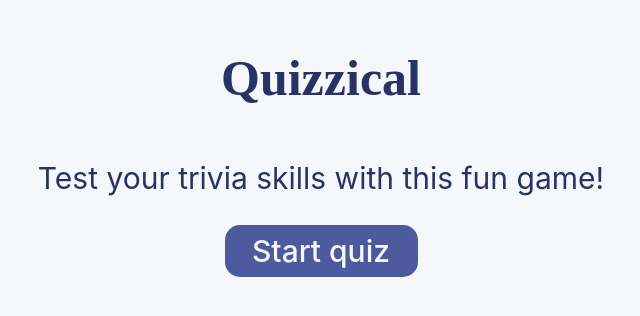
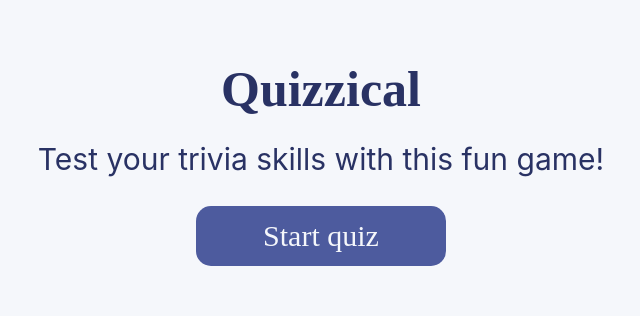
Before and after one commit to SedaIcel/quizzical, a React (Vite) app: page / in a window 1280 px wide. Shown: the part 248-564 px from the top of the page, without its empty margins (319-959 px from the left). Built offline with nearby package versions, Linux system fonts and the light colour scheme.

Commit message:
adding some style elements

```diff
--- a/src/components/Quiz.jsx
+++ b/src/components/Quiz.jsx
@@ -34,15 +34,16 @@ export default function Quiz(){
 
     const newElements = newData.map(item => {
         return (
-             <div>
-                <h1>{item.question}</h1>
-                <p>{item.triviaAnswers}</p>
+             <div className ="container">
+                <h1 className ="container-questions">{item.question}</h1>
+                <button className = "container-answers">{item.triviaAnswers}</button>
+                <hr/>
             </div>
             )
     });
 
     return(
-        <div>
+        <div className ="quiz">
             {newElements}
         </div>
 
--- a/style.css
+++ b/style.css
@@ -1,45 +1,79 @@
 * {
     box-sizing: border-box;
+    margin: 0;
 }
 
 main{
     font-family: 'Karla';
+    background: #F5F7FB;
+
 }
 .start-page{
-    background: #F5F7FB;
+
     display: flex;
     flex-direction: column;
     align-items: center;
     justify-content: center;
     height: 100%;
+
 }
 
 .title{
-    font-weight: 700;
     font-size: 50px;
     line-height: 37px;
     text-align: center;
-
     color: #293264;
 }
 
 .instructions{
     font-family: 'Inter';
-    font-weight: 400;
     font-size: 30px;
     text-align: center;
     color: #293264;
+    margin-bottom: 30px
 }
 
 button{
-    width: 193px;
-    height: 52px;
+    width: 250px;
+    height: 60px;
     border: none;
     background: #4D5B9E;
     border-radius: 15px;
-    font-family: 'Inter';
-    font-weight: 500;
     font-size: 30px;
-    text-align: center;
     color: #F5F7FB;
 }
+
+.quiz{
+    height: 100%;
+    display: flex;
+    flex-direction: column;
+    justify-content: center;
+    margin: 0px 75px;
+    gap: 25px;
+
+}
+
+.container{
+    display: flex;
+    flex-direction: column;
+    justify-content: center;
+    gap: 15px;
+}
+
+
+.container-questions{
+    font-weight: 700;
+    font-size: 25px;
+    color: #293264;
+
+}
+
+.container-answers{
+    box-sizing: border-box;
+    width: 65.92px;
+    height: 20.65px;
+    border: 0.794239px solid #4D5B9E;
+    border-radius: 7.94239px;
+
+
+}
```
